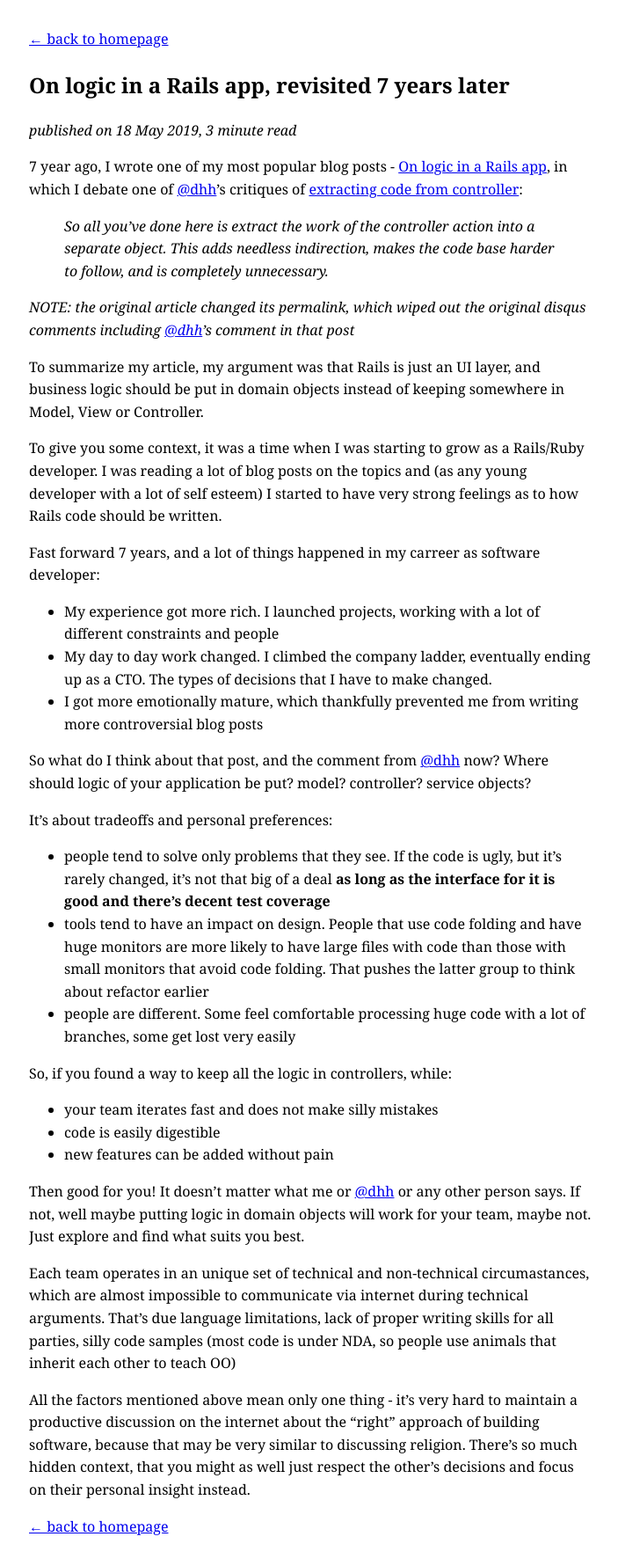
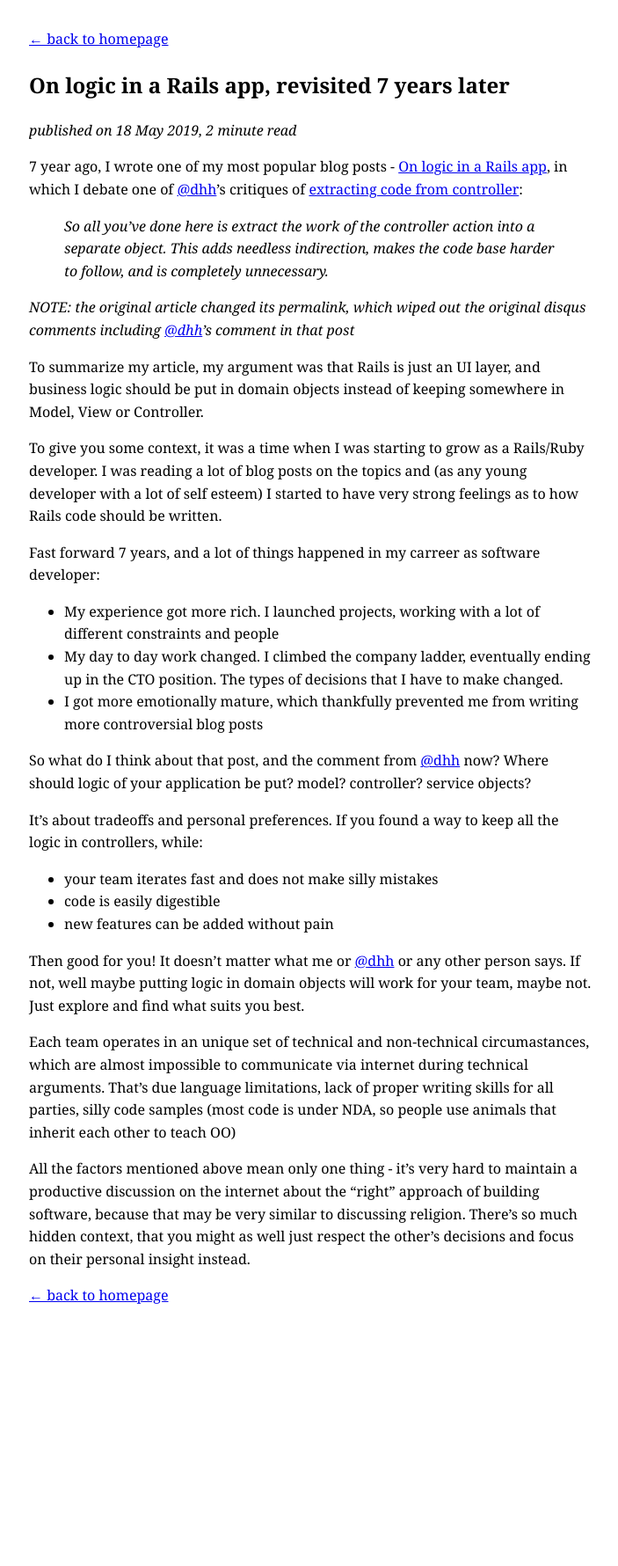
Before and after one commit to alisnic/alisnic.github.com, a Jekyll site: the page built from _posts/2019-05-18-rails-logic-revisited.markdown, in a window 1280 px wide. Shown: the whole page at 88% size, without its empty margins (287-990 px from the left). Built offline with Jekyll 4.4.1, drawn with Linux system fonts in a browser that asks for light colours; after the commit the page ends 1518 px from its top, so only the background shows below that.

Commit message:
Shorten the post, as the bullet points are a bit confusing

```diff
--- a/_posts/2019-05-18-rails-logic-revisited.markdown
+++ b/_posts/2019-05-18-rails-logic-revisited.markdown
@@ -24,25 +24,15 @@ very strong feelings as to how Rails code should be written.
 Fast forward 7 years, and a lot of things happened in my carreer as software developer:
 - My experience got more rich. I launched projects, working with a lot of different
 constraints and people
-- My day to day work changed. I climbed the company ladder, eventually ending up as a
-CTO. The types of decisions that I have to make changed.
+- My day to day work changed. I climbed the company ladder, eventually ending up in the
+CTO position. The types of decisions that I have to make changed.
 - I got more emotionally mature, which thankfully prevented me from writing more
 controversial blog posts
 
 So what do I think about that post, and the comment from [@dhh][2] now?
 Where should logic of your application be put? model? controller? service objects?
 
-It's about tradeoffs and personal preferences:
-- people tend to solve only problems that they see. If the code is ugly, but it's
-rarely changed, it's not that big of a deal **as long as the interface for it is good
-and there's decent test coverage**
-- tools tend to have an impact on design. People that use code folding and have huge
-monitors are more likely to have large files with code than those with small monitors
-that avoid code folding. That pushes the latter group to think about refactor earlier
-- people are different. Some feel comfortable processing huge code with a lot of branches,
-some get lost very easily
-
-So, if you found a way to keep all the logic in controllers, while:
+It's about tradeoffs and personal preferences. If you found a way to keep all the logic in controllers, while:
 - your team iterates fast and does not make silly mistakes
 - code is easily digestible
 - new features can be added without pain
@@ -62,5 +52,5 @@ be very similar to discussing religion. There's so much hidden context, that you
 well just respect the other's decisions and focus on their personal insight instead.
 
 [1]: /posts/rails-logic/
-[2]: /path/to/dhh
+[2]: https://mobile.twitter.com/dhh
 [3]: https://grantammons.me/2012/12/22/where-the-logic-hides/
```
